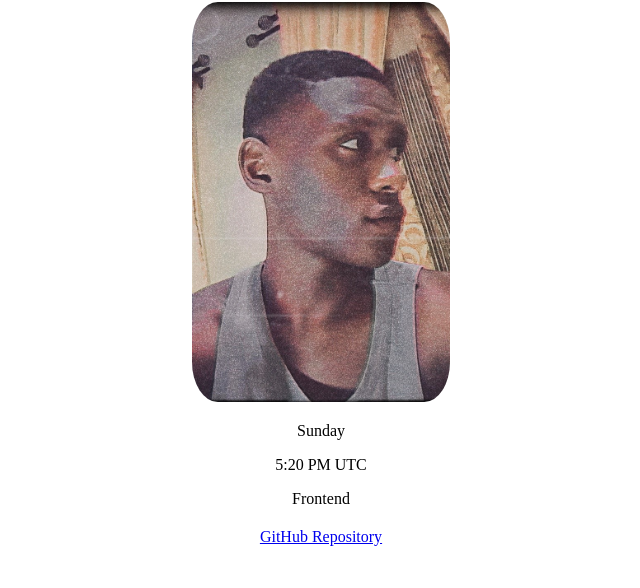
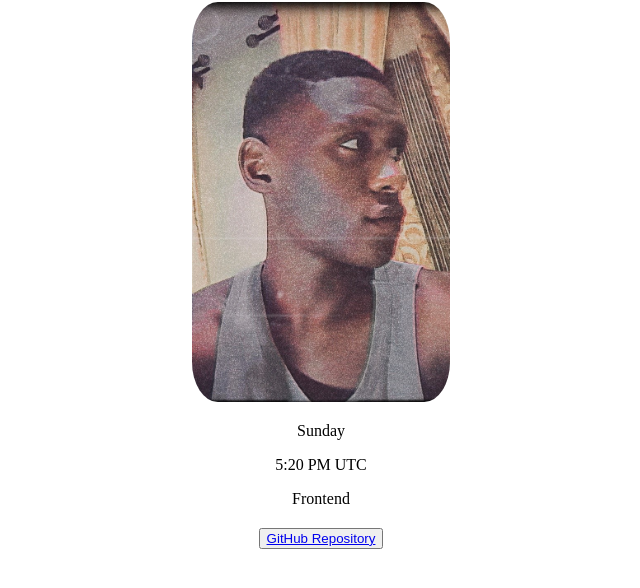
Before and after one commit to Zakky0172/HNG_INTERNSHIP, a plain HTML site: page index.html in a window 1280 px wide. Shown: the part 78-666 px from the top of the page, without its empty margins (319-959 px from the left). Drawn offline with Linux system fonts and the light colour scheme.

Commit message:
Update index.html

```diff
--- a/index.html
+++ b/index.html
@@ -16,7 +16,7 @@
         <p data-testid="myTrack">Frontend</p>
     </div>
     <div class="github-link">
-        <a href="https://github.com/Zakky0172/HNG_INTERNSHIP.git" data-testid="githubURL">GitHub Repository</a>
+      <button id ="btn"> <a href="https://github.com/Zakky0172/HNG_INTERNSHIP.git" data-testid="githubURL">GitHub Repository</a></button>
     </div>
     <script src="js.js"></script>
 </body>
```
